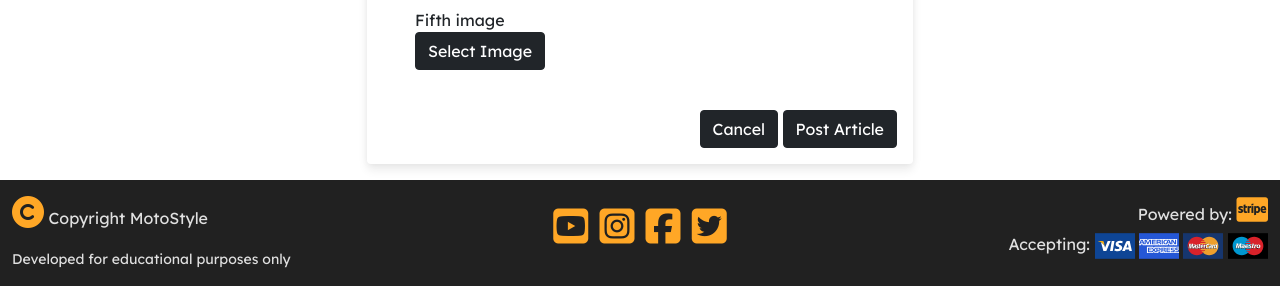
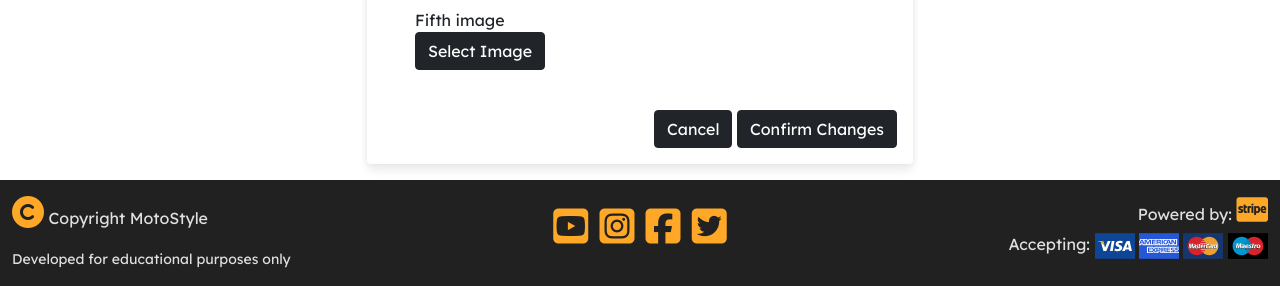
Before and after one commit to CristianBuca/MS4_MotoStyle, a Django app: template blog/templates/blog/edit_blog_post.html in a window 1280 px wide. Shown: the part 1394-1680 px from the top of the page. Run offline with Django 3.2, Linux system fonts and the light colour scheme; the template is opened without the code that fills it: values that come from a table or form of the project are taken from there, others are empty; some libraries are stand-ins or nearby versions.

Commit message:
Add(blog-edit_blog_post): page to edit blog posts

```diff
--- a/blog/templates/blog/blog.html
+++ b/blog/templates/blog/blog.html
@@ -52,7 +52,7 @@
                                         <i class="fa-solid fa-trash"></i>
                                     </a>
 <!-------------------------- Edit current article -------------------------->
-                                    <a type="button" class=" btn btn-dark mx-auto my-1 float-end" data-bs-toggle="modal" data-bs-target="#remove-{{ blog_post.id }}">
+                                    <a class=" btn btn-dark mx-auto my-1 float-end" href="{% url 'edit_blog_post' blog_post.id %}">
                                         <span class="d-none d-m-block">Edit </span>
                                         <i class="fa-solid fa-pen-to-square"></i>
                                     </a>
--- a/blog/templates/blog/edit_blog_post.html
+++ b/blog/templates/blog/edit_blog_post.html
@@ -12,7 +12,7 @@
 <!-- Product Form -->
         <div class="row my-3">
             <div class="col-12 col-lg-8 col-xl-6 mx-auto">
-                <form action="{% url 'add_blog_post' %}" method="POST" class="form card pt-3 add-stock-form" enctype="multipart/form-data">
+                <form action="{% url 'edit_blog_post' blog_post.id %}" method="POST" class="form card pt-3 add-stock-form" enctype="multipart/form-data">
                     {% csrf_token %}
                     {% for field in form %}
                         <div class="py-2 px-5">
@@ -25,7 +25,7 @@
                     {% endfor %}
                     <div class="col-12 text-end p-3">
                         <a href="{% url 'blog' %}" class="btn btn-dark">Cancel</a>
-                        <button class="btn btn-dark" type="submit">Post Article</button>
+                        <button class="btn btn-dark" type="submit">Confirm Changes</button>
                     </div>
                 </form>
             </div>
--- a/blog/views.py
+++ b/blog/views.py
@@ -126,7 +126,7 @@ def edit_blog_post(request, blog_post_id):
         messages.error(request, 'Sorry not possible at this time.')
         return redirect(reverse('blog'))
 
-    template = 'products/edit_product.html'
+    template = 'blog/edit_blog_post.html'
     context = {
         'form': form,
         'blog_post': blog_post,
```
